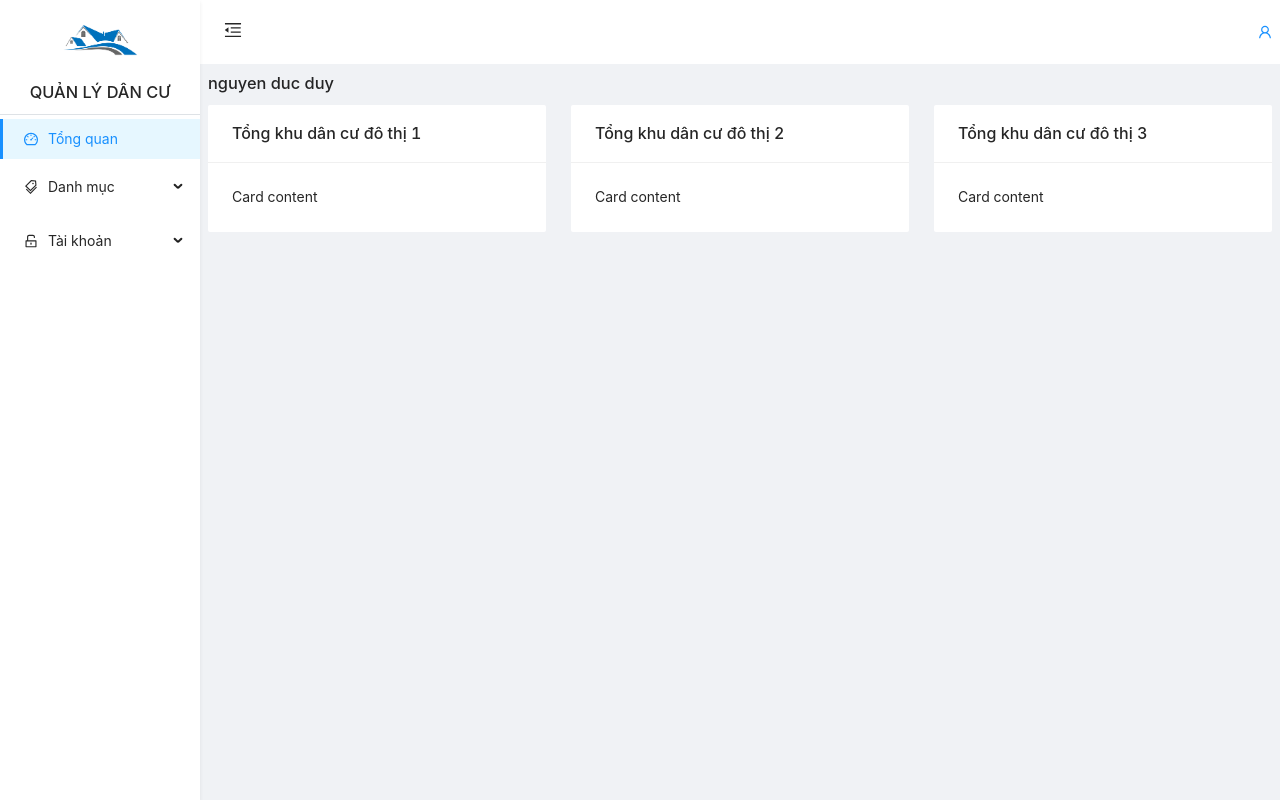
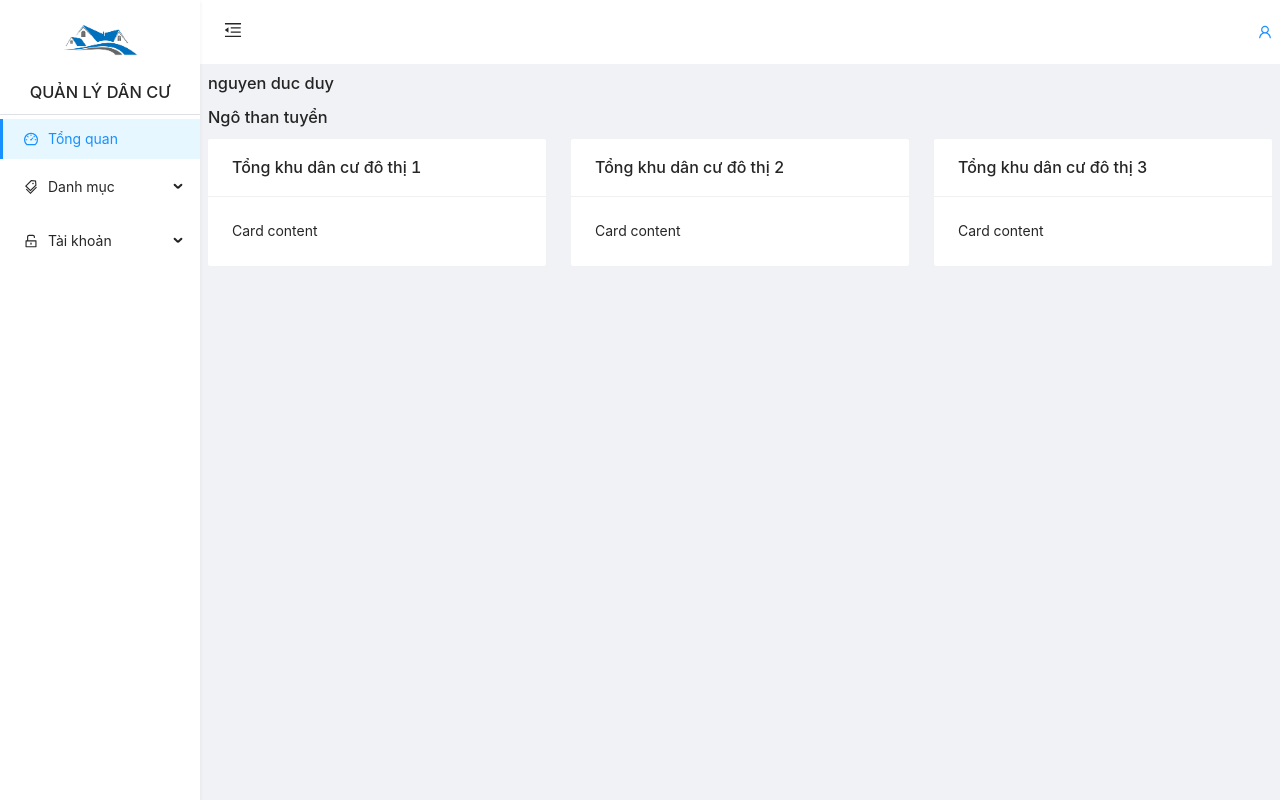
Before and after one commit to NgoThanhTuyen/Qu-n-l-d-n-c-, a React (Create React App) app: page /dashboard in a window 1280 px wide. Built offline with nearby package versions, Linux system fonts and the light colour scheme; sample sign-in values are in the browser's storage.

Commit message:
ngô thanh tuyên h1

```diff
--- a/src/pages/dashboard_page/DashboardPage.jsx
+++ b/src/pages/dashboard_page/DashboardPage.jsx
@@ -5,6 +5,7 @@ function DashboardPage() {
   return (
     <div>
       <h1> nguyen duc duy</h1>
+      <h1> Ngô than tuyển</h1>
       <MapPageDashboard/>
     </div>
   )
```
